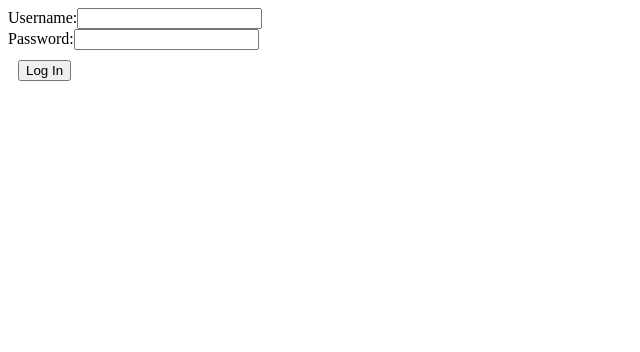
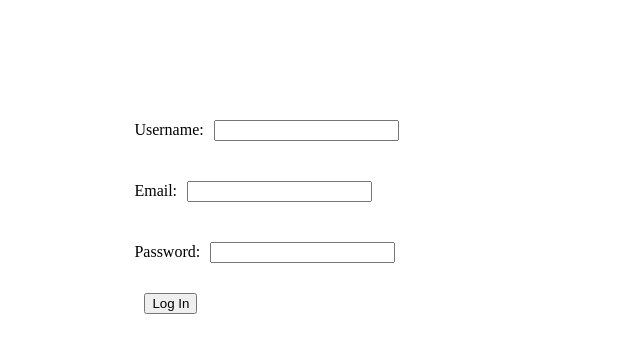
Before and after one commit to prolajumokeoni/react-hooks, a React (Create React App) app: page / in a window 1280 px wide. Shown: the top 352 px of the page, without its empty margins (0-640 px from the left). Built offline with nearby package versions, Linux system fonts and the light colour scheme.

Commit message:
Restructure files and style login

```diff
--- a/src/App.js
+++ b/src/App.js
@@ -1,7 +1,7 @@
 import React from "react";
 import { Routes, Route } from "react-router-dom";
-import Login from "./Login";
-import Counter from "./Counter";
+import Login from "./component/Login";
+import Counter from "./component/Counter";
 
 function App() {
   return (
--- /dev/null
+++ b/src/component/Login.css
@@ -0,0 +1,8 @@
+.form-wrapper {
+	margin: 100px auto;
+	width: 80%;
+}
+
+input {
+	margin: 20px 10px;
+}
--- a/src/Login.js
+++ b/src/component/Login.js
@@ -1,13 +1,17 @@
 import React, { useState } from "react";
 import { Navigate } from "react-router-dom";
-
+import './Login.css'
 function Login() {
   const [username, setUsername] = useState("");
   const [password, setPassword] = useState("");
+  const [email, setEmail] = useState("");
   const [isLoggedIn, setIsLoggedIn] = useState(false);
 
   const handleUsernameChange = (event) => {
     setUsername(event.target.value);
+  };
+  const handleEmailChange = (event) => {
+    setEmail(event.target.value);
   };
 
   const handlePasswordChange = (event) => {
@@ -24,10 +28,19 @@ function Login() {
   }
 
   return (
-    <form onSubmit={handleSubmit}>
+    <form onSubmit={handleSubmit} className="form-wrapper">
       <label>
         Username:
         <input type="text" value={username} onChange={handleUsernameChange} />
+      </label>
+      <br />
+      <label>
+        Email:
+        <input
+          type="email"
+          value={email}
+          onChange={handleEmailChange}
+        />
       </label>
       <br />
       <label>
```
Also changed, not shown: src/component/Counter.css (renamed from src/Counter.css), src/component/Counter.js (renamed from src/Counter.js).
